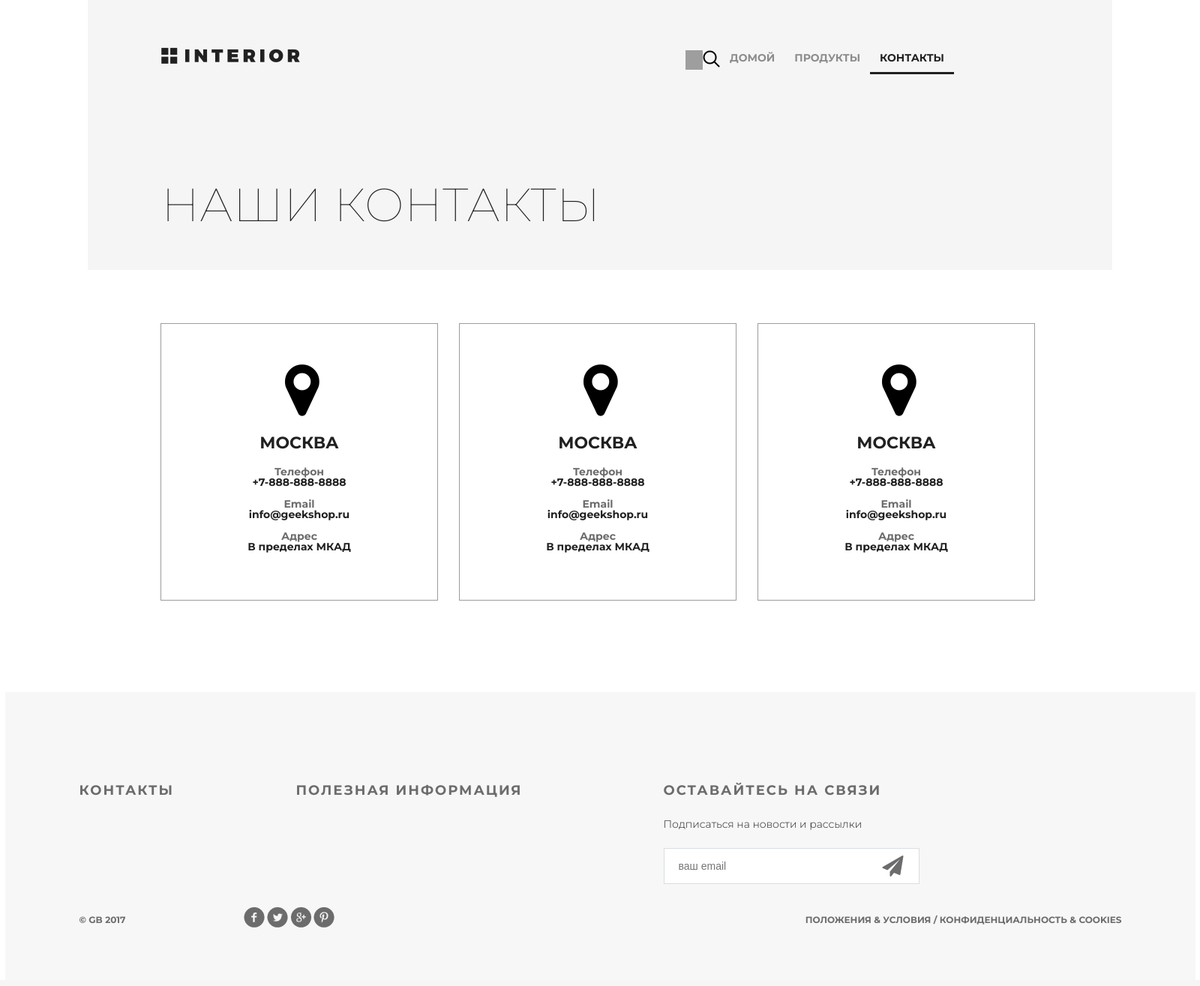
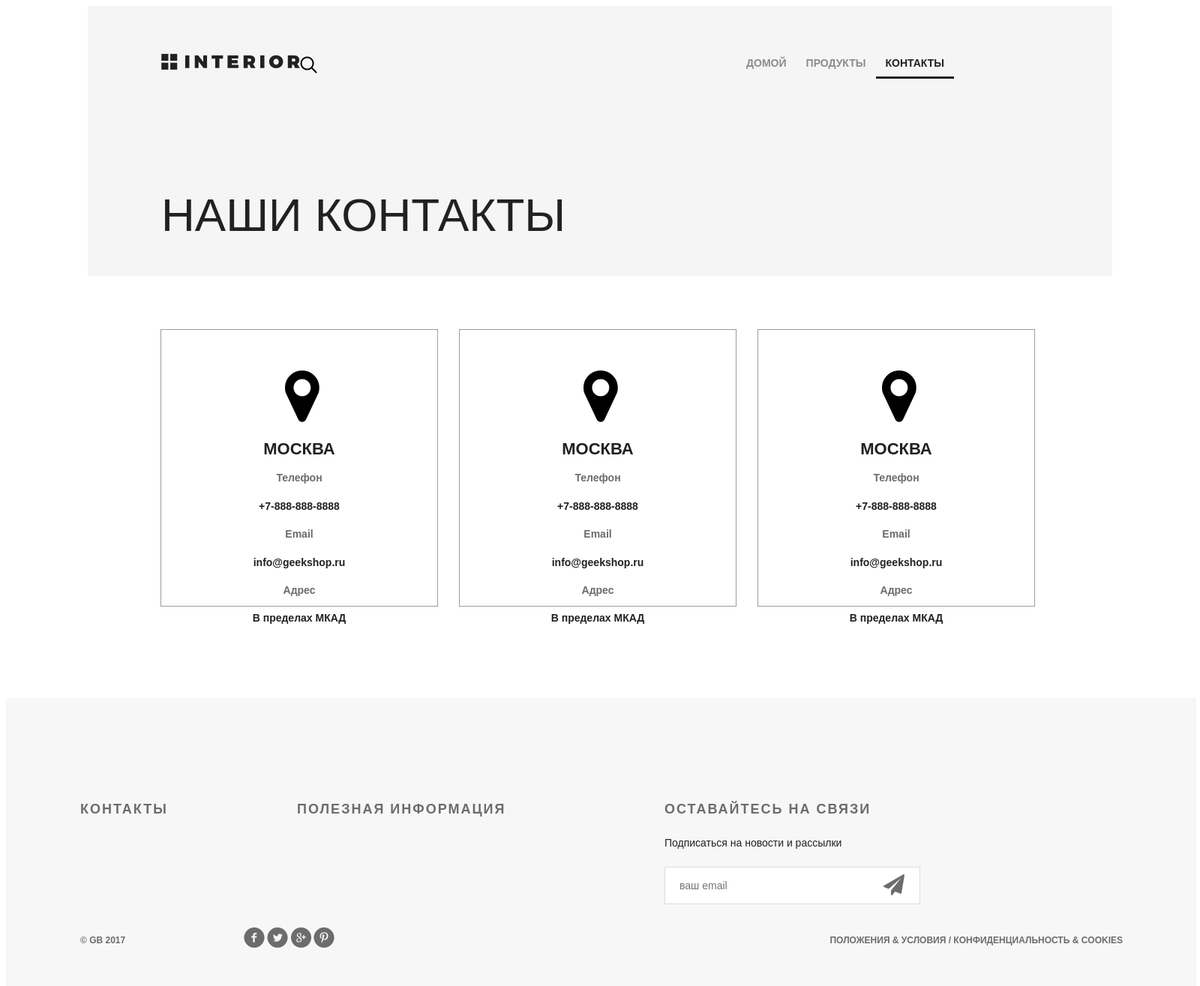
Before and after one commit to timonen87/lesson_2, a Django app: page /contacts/ in a window 1600 px wide. Shown: the whole page at 75% size. Before the commit the page ends 1237 px from the top, so only its background shows below. Run offline with Django 3.2, Linux system fonts and the light colour scheme; parts of the project's set-up code (start-up, migrations or seed data) failed here and were passed over; grey boxes are pictures that could not be loaded.

Commit message:
Update Lesson 7

```diff
--- /dev/null
+++ b/adminapp/admin.py
@@ -0,0 +1,3 @@
+from django.contrib import admin
+
+admin.site.register(adminapp)
--- /dev/null
+++ b/adminapp/apps.py
@@ -0,0 +1,6 @@
+from django.apps import AppConfig
+
+
+class AdminappConfig(AppConfig):
+    default_auto_field = 'django.db.models.BigAutoField'
+    name = 'adminapp'
--- /dev/null
+++ b/adminapp/models.py
@@ -0,0 +1,3 @@
+from django.db import models
+
+# Create your models here.
--- /dev/null
+++ b/adminapp/tests.py
@@ -0,0 +1,3 @@
+from django.test import TestCase
+
+# Create your tests here.
--- /dev/null
+++ b/adminapp/views.py
@@ -0,0 +1,3 @@
+from django.shortcuts import render
+
+# Create your views here.
--- a/geekshop/settings.py
+++ b/geekshop/settings.py
@@ -37,9 +37,11 @@ INSTALLED_APPS = [
     'django.contrib.sessions',
     'django.contrib.messages',
     'django.contrib.staticfiles',
+
     'mainapp',
     'authapp',
     'basketapp',
+    'adminapp',
 ]
 
 AUTH_USER_MODEL = 'authapp.ShopUser'
--- a/geekshop/static/style.css
+++ b/geekshop/static/style.css
@@ -1,3 +1,33 @@
+Skip to content
+Search or jump to…
+
+Pull requests
+Issues
+Marketplace
+Explore
+
+@timonen87
+Kdkulakov
+/
+geekshop_621_704
+1
+03
+Code
+Issues
+Pull requests
+Actions
+Projects
+Wiki
+Security
+Insights
+geekshop_621_704/geekshop/static/style.css
+@Kdkulakov
+Kdkulakov add lesson7
+Latest commit 6897a54 11 days ago
+ History
+ 1 contributor
+1039 lines (986 sloc)  16.8 KB
+
 @import url('https://fonts.googleapis.com/css?family=Montserrat:100,300,400,700');
 * {
 	margin: 0;
@@ -71,16 +101,18 @@ html, body {
 }
 
 .search {
-	display: block;
+	display: inline-block;
 	width: 23px;
 	height: 23px;
 	background-image: url(img/search.png);
     margin-top: 67px;
+<<<<<<< Updated upstream
     float: right;
+=======
+>>>>>>> Stashed changes
 }
 .basket {
 	display: block;
-	width: 23px;
 	height: 23px;
 	background-image: url(img/basket.png);
     margin-top: 67px;
@@ -88,6 +120,10 @@ html, body {
 	margin-left: 20px;
     padding-top: 3px;
 	color: #8c8c8c;
+<<<<<<< Updated upstream
+=======
+	margin-right: 10px;
+>>>>>>> Stashed changes
 }
 
 .clearfix:after {
@@ -896,6 +932,7 @@ td:first-child {
 	height: 651px;
 }
 
+<<<<<<< Updated upstream
 .slider-product {
 	width: 570px;
 	height: 570px;
@@ -925,6 +962,9 @@ td:first-child {
 .slider-control a:hover .text {
 	display: block;
 }
+=======
+
+>>>>>>> Stashed changes
 
 .description {
 	width: 535px;
@@ -1066,3 +1106,16 @@ td:first-child {
 .related-products a:hover .text{
 	display: block;
 }
+© 2021 GitHub, Inc.
+Terms
+Privacy
+Security
+Status
+Docs
+Contact GitHub
+Pricing
+API
+Training
+Blog
+About
+Loading complete
```
Also changed, not shown: adminapp/urls.py (added, +22 -0 lines), adminapp/__init__.py (added), adminapp/migrations/__init__.py (added).
